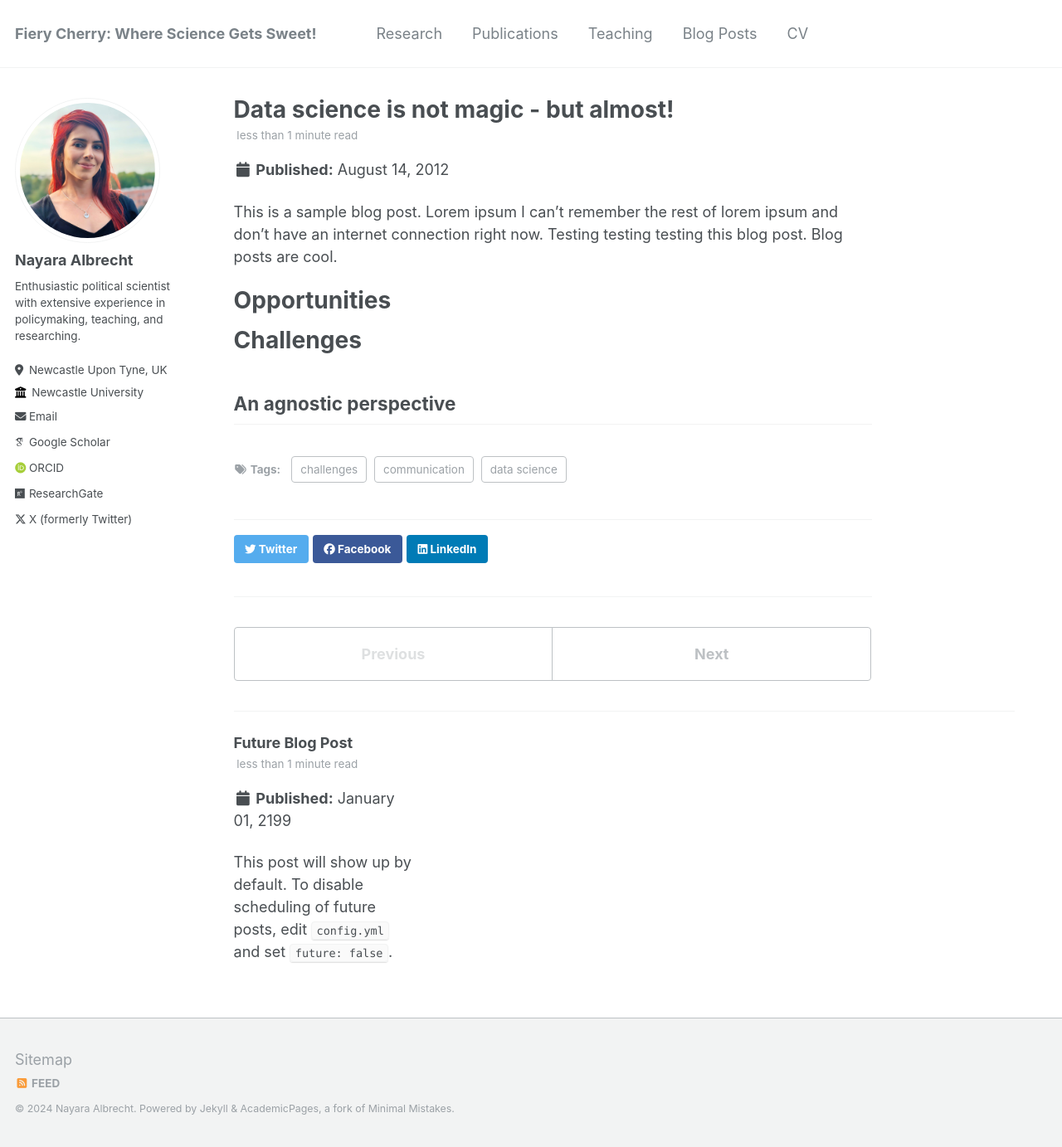
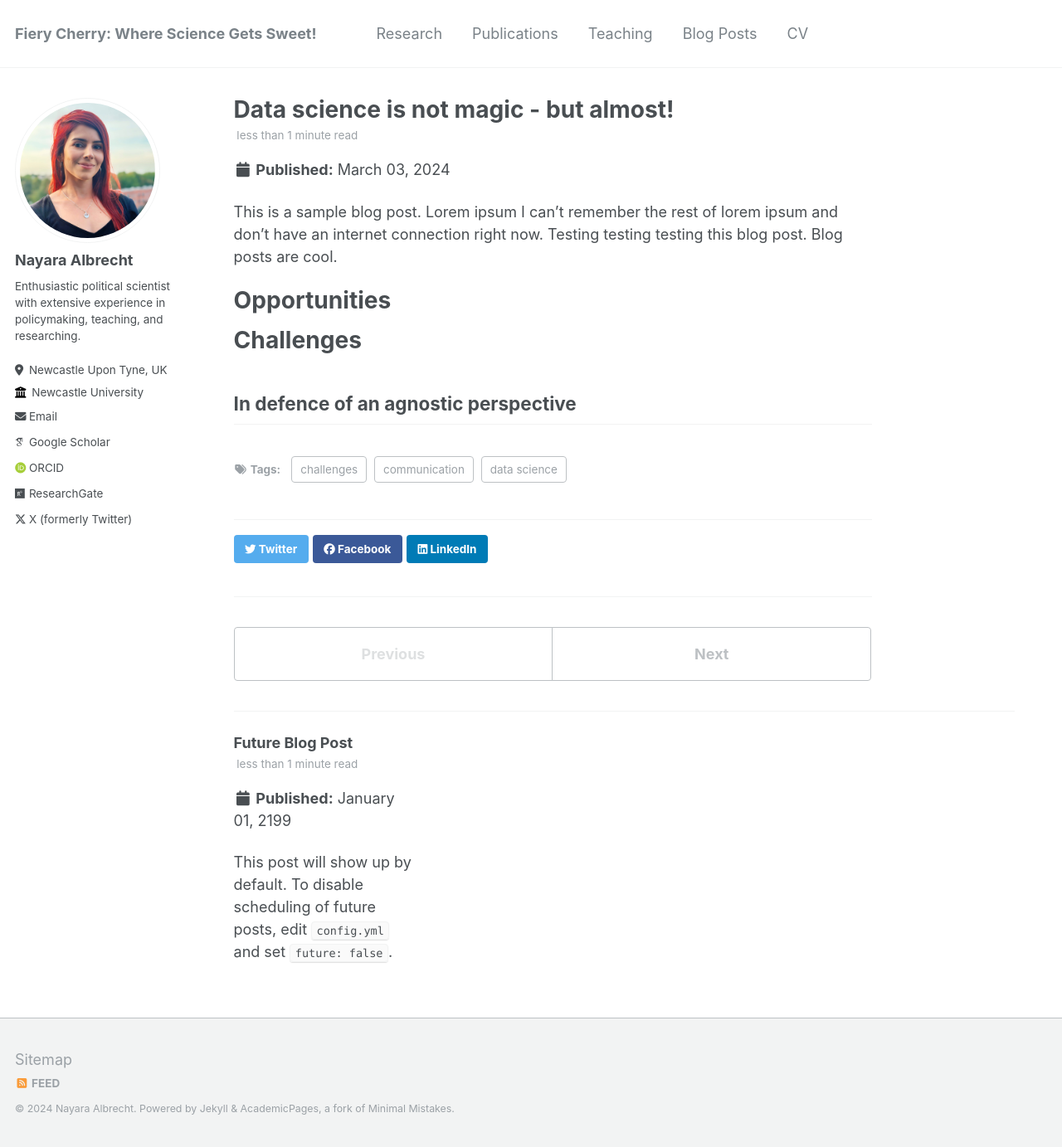
Before and after one commit to nayalbrecht/nayalbrecht.github.io, a Jekyll site: the page built from _posts/2024-03-03-blog-post-1.md, in a window 1280 px wide and 1383 px high. Shown: the whole window at 83% size. Built offline with Jekyll 4.4.1, drawn with Linux system fonts in a browser that asks for light colours; some web fonts are replaced.

Commit message:
Update 2024-03-03-blog-post-1.md

```diff
--- a/_posts/2024-03-03-blog-post-1.md
+++ b/_posts/2024-03-03-blog-post-1.md
@@ -1,6 +1,6 @@
 ---
 title: 'Data science is not magic - but almost!'
-date: 2012-08-14
+date: 2024-03-03
 permalink: /posts/2024/03/blog-post-1/
 tags:
   - data science
@@ -16,5 +16,5 @@ Opportunities
 Challenges
 ======
 
-An agnostic perspective
+In defence of an agnostic perspective
 ------
```
